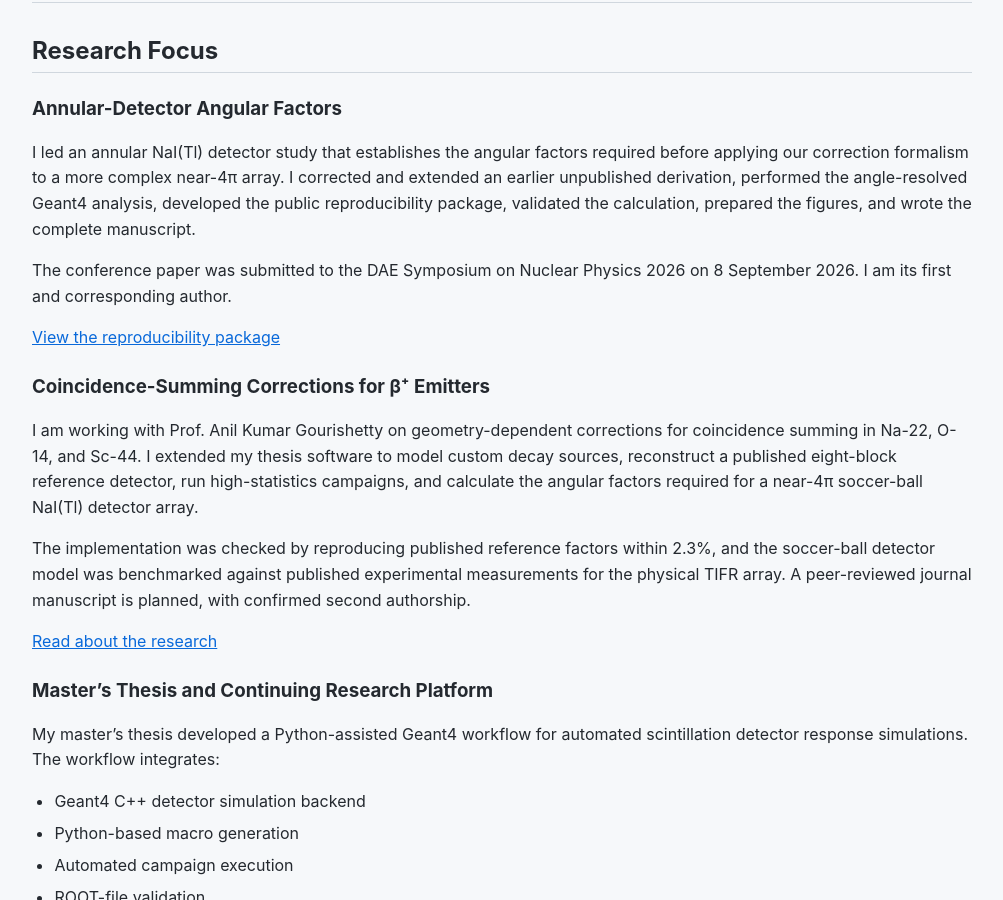
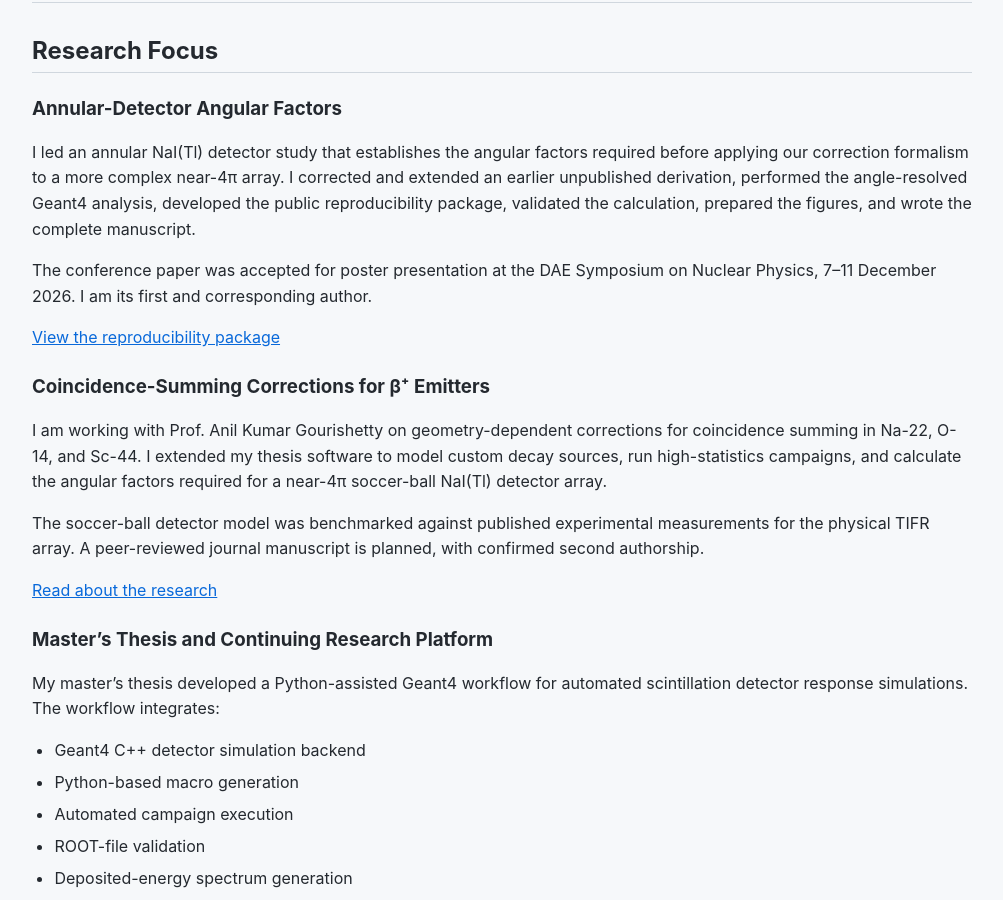
Before and after one commit to ayushpriyadarshi-18/ayushpriyadarshi-18.github.io, a Jekyll site: the page built from index.md, in a window 1280 px wide and 900 px high, scrolled down 436 px. Shown: the whole window, without its empty margins (138-1141 px from the left). Built offline with Jekyll 4.4.1, drawn with Linux system fonts in a browser that asks for light colours; some of the changed text lies outside the part shown.

Commit message:
Update DAE poster acceptance and remove withdrawn research claims

```diff
--- a/index.md
+++ b/index.md
@@ -17,15 +17,15 @@ My current research develops angle-resolved annihilation-photon correlation fact
 
 I led an annular NaI(Tl) detector study that establishes the angular factors required before applying our correction formalism to a more complex near-4π array. I corrected and extended an earlier unpublished derivation, performed the angle-resolved Geant4 analysis, developed the public reproducibility package, validated the calculation, prepared the figures, and wrote the complete manuscript.
 
-The conference paper was submitted to the DAE Symposium on Nuclear Physics 2026 on 8 September 2026. I am its first and corresponding author.
+The conference paper was accepted for poster presentation at the DAE Symposium on Nuclear Physics, 7–11 December 2026. I am its first and corresponding author.
 
 [View the reproducibility package](https://github.com/ayushpriyadarshi-18/angular-factors-calculator)
 
 ### Coincidence-Summing Corrections for β⁺ Emitters
 
-I am working with Prof. Anil Kumar Gourishetty on geometry-dependent corrections for coincidence summing in Na-22, O-14, and Sc-44. I extended my thesis software to model custom decay sources, reconstruct a published eight-block reference detector, run high-statistics campaigns, and calculate the angular factors required for a near-4π soccer-ball NaI(Tl) detector array.
+I am working with Prof. Anil Kumar Gourishetty on geometry-dependent corrections for coincidence summing in Na-22, O-14, and Sc-44. I extended my thesis software to model custom decay sources, run high-statistics campaigns, and calculate the angular factors required for a near-4π soccer-ball NaI(Tl) detector array.
 
-The implementation was checked by reproducing published reference factors within 2.3%, and the soccer-ball detector model was benchmarked against published experimental measurements for the physical TIFR array. A peer-reviewed journal manuscript is planned, with confirmed second authorship.
+The soccer-ball detector model was benchmarked against published experimental measurements for the physical TIFR array. A peer-reviewed journal manuscript is planned, with confirmed second authorship.
 
 [Read about the research](research.md)
 
@@ -79,9 +79,9 @@ Designed and maintain a Raspberry Pi-based home server for self-hosted services,
 
 ## Publications
 
-**A. Priyadarshi**, R. Chauhan, A. Srivastava, and G. Anil Kumar,<br>
-“Angle-resolved annihilation-photon correlation factors for an annular NaI(Tl) detector,”<br>
-submitted to the DAE Symposium on Nuclear Physics, 2026. Submission date: 8 September 2026.<br>
+**A. Priyadarshi**, R. Chauhan, A. Srivastava, and Anil Kumar Gourishetty,<br>
+“Estimation of angular correlation factors for annihilation photons in a NaI(Tl) annular detector,”<br>
+accepted for poster presentation at the DAE Symposium on Nuclear Physics, 7–11 December 2026.<br>
 Role: First and corresponding author.
 
 **A. Priyadarshi**, G. A. Kumar, K. Madhan, and V. Ranga,
```
Also changed, not shown: cv.md (+3 -3 lines), projects.md (+1 -1 lines), publications.md (+5 -5 lines), research.md (+4 -7 lines), software.md (+2 -4 lines), 2 other files.
